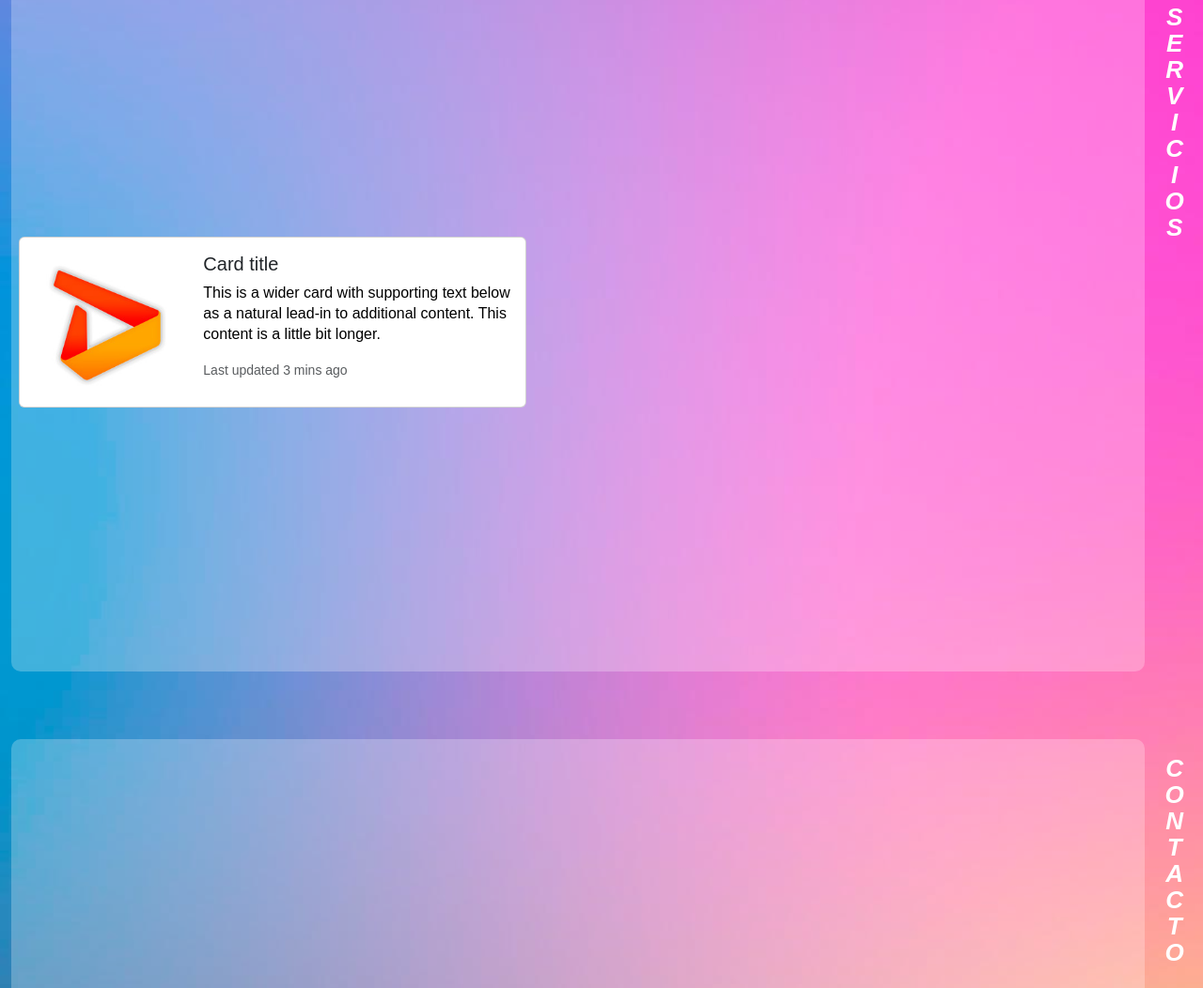
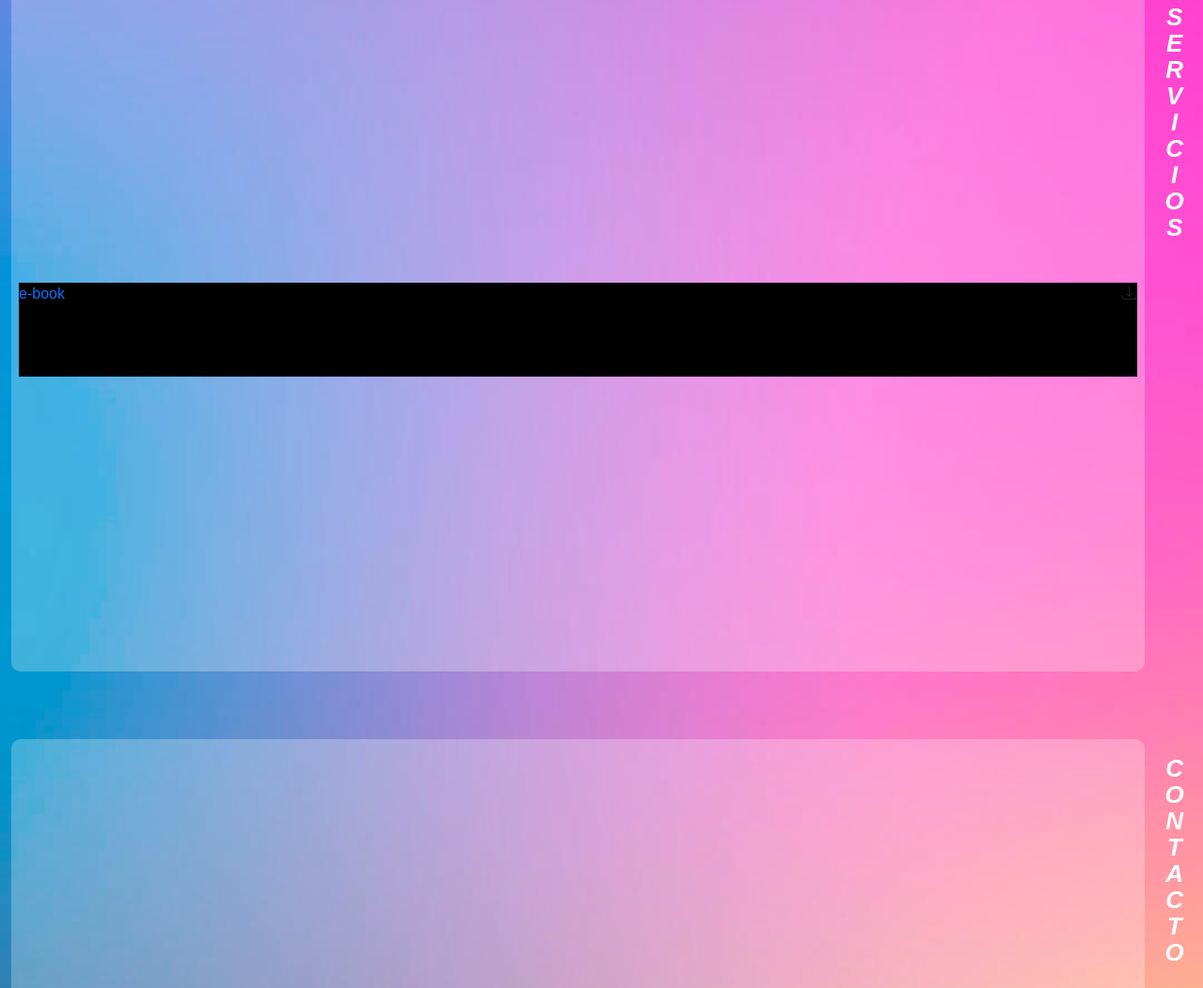
Before and after one commit to digitalizate-gh/digitalizate-gh.github.io, a plain HTML site: page digitalizate/index.html in a window 1280 px wide. Shown: the part 820-1872 px from the top of the page at 94% size. Drawn offline with nearby package versions, Linux system fonts and the light colour scheme.

Commit message:
se subio un ebbok pdf

```diff
--- a/digitalizate/index.html
+++ b/digitalizate/index.html
@@ -46,20 +46,10 @@
     <section id="servicios" class="container-fluid">
         <div class="secciones">
             <div class="titulo-seccion">SERVICIOS</div>
-            <div class="card mb-3" style="max-width: 540px;">
-                <div class="row g-0">
-                  <div class="col-md-4">
-                    <img src="foto-perfil.jpg" class="img-fluid rounded-start" alt="...">
-                  </div>
-                  <div class="col-md-8">
-                    <div class="card-body">
-                      <h5 class="card-title">Card title</h5>
-                      <p class="card-text">This is a wider card with supporting text below as a natural lead-in to additional content. This content is a little bit longer.</p>
-                      <p class="card-text"><small class="text-body-secondary">Last updated 3 mins ago</small></p>
-                    </div>
-                  </div>
-                </div>
-              </div>
+            <div class="boton-descarga">
+                <a href="https://drive.google.com/file/d/1v65cMR3TipkS-qMtN6k0GD2oGO31SXMz/view?usp=sharing">e-book</a>
+                <i class="bi bi-download"></i>
+            </div>
         </div>
     </section>
 
--- a/digitalizate/main.css
+++ b/digitalizate/main.css
@@ -128,41 +128,21 @@ section.container-fluid {
             margin-top: 20px;
             margin-bottom: 20px;
         }
-.servicios{
-
+.boton-descarga{
+ width: 100%;
+ height: 100px;
+ background-color: #ffffff50;
+ position: relative;
 }
-    .contacto{
-        width: 100%;
-        height: 100%;
-        position: relative;
-        background-color: #be6f00;
-        color: aliceblue;
-    }
-    .redes{
-        width: 100%;
-        height: 100%;
-        position: relative;
-        background-color: #00f9d4;
-        color: aliceblue;
-    }
-    .ubicacion{
-        width: 100%;
-        height: 100%;
-        position: relative;
-        background-color: #e1ff00;
-        color: aliceblue;
-    }
-    .compartir{
-        width: 100%;
-        height: 100%;
-        position: relative;
-        background-color: #0033be;
-        color: aliceblue;
-    }
-    .publicidad{
-        width: 100%;
-        height: 100%;
-        position: relative;
-        background-color: #ff9500;
-        color: aliceblue;
-    }
+.boton-descarga a{
+    display: block;
+    width: 100%;
+    height: 100px;
+    background-color: #000;
+    text-decoration: none;
+}
+.boton-descarga i{
+    position: absolute;
+    top: 0px;
+    right: 0px;
+}
```
Also changed, not shown: 1 other file.
